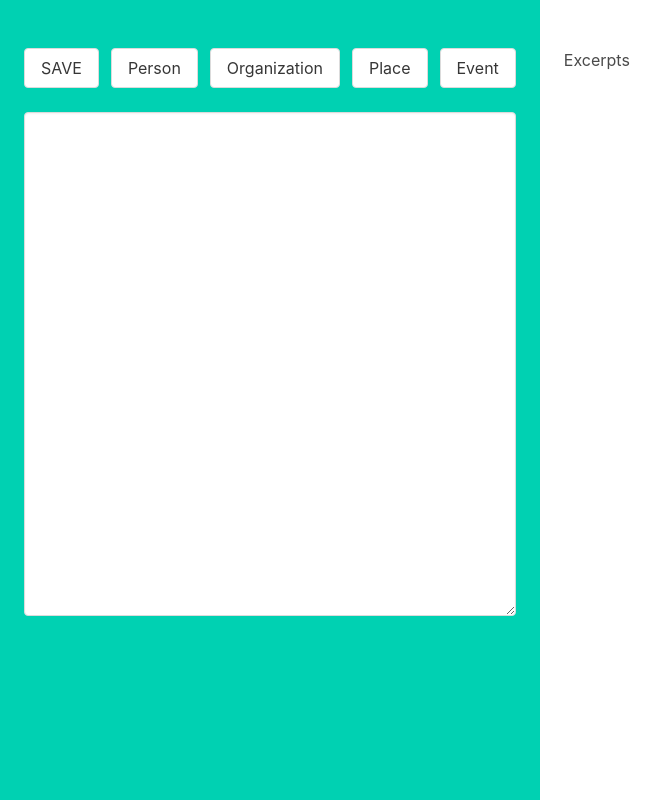
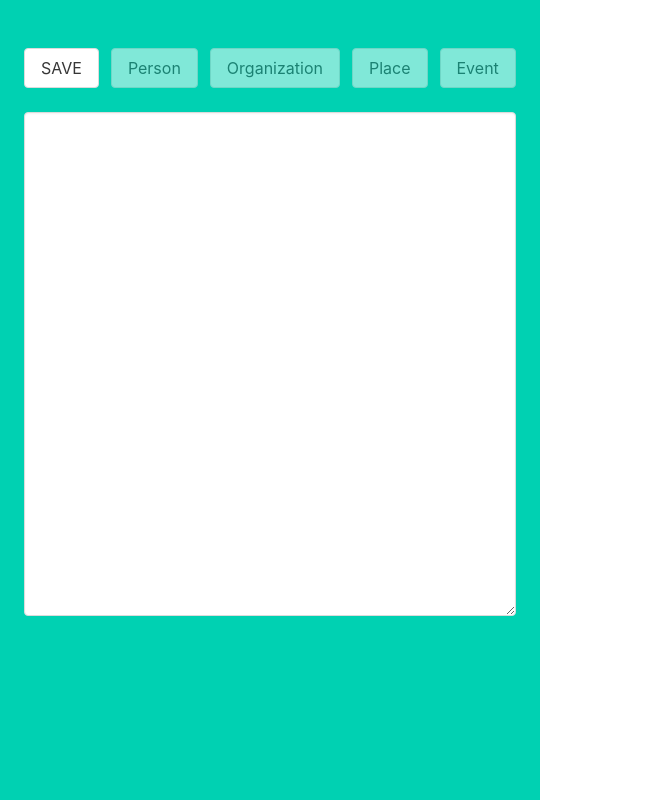
Before and after one commit to sormiston/frontend-challenge, a React (Create React App) app: page / in a window 1280 px wide. Shown: the whole page, without its empty margins (0-669 px from the left). Built offline with nearby package versions, Linux system fonts and the light colour scheme.

Commit message:
scale-up printing of tag excerpts

```diff
--- a/package.json
+++ b/package.json
@@ -11,6 +11,7 @@
     "react": "^17.0.1",
     "react-dom": "^17.0.1",
     "react-scripts": "4.0.0",
+    "react-uuid": "^1.0.2",
     "styled-components": "^5.2.0",
     "web-vitals": "^0.2.4"
   },
--- /dev/null
+++ b/src/AnnotationsReader.jsx
@@ -0,0 +1,22 @@
+import React, { useState } from 'react'
+import ExcerptCard from './ExcerptCard'
+import uuid from 'react-uuid'
+
+export default function AnnotationsReader({ data }) {
+  // extract tag arrays from data object - POPE
+
+  return (
+    <div>
+      {data.tags.Person.map(({ start, end }, key) => {
+        return (
+          <ExcerptCard
+            key={uuid()}
+            text={data.text.substring(start, end)}
+            start={start}
+            end={end}
+          />
+        )
+      })}
+    </div>
+  )
+}
--- a/src/App.js
+++ b/src/App.js
@@ -1,6 +1,8 @@
 import React, { useReducer, useState, useEffect } from 'react'
+import uuid from 'react-uuid'
 import TagButton from './TagButton'
 import Layout from './Layout'
+import AnnotationsReader from './AnnotationsReader'
 
 export const ACTIONS = Object.freeze({
   MERGE_TEXT: 'merge_text',
@@ -128,27 +130,21 @@ function App() {
           onKeyDown={(e) => handleClear(e)}
           onSelect={(e) => handleSelect(e)}
         />
-        <button className="button" onClick={save}>SAVE</button>
-        <TagButton
-          tag={TAGS.PERSON}
-          dispatch={dispatch}
-          indices={indices}
-        />
-        <TagButton
-          tag={TAGS.ORG}
-          dispatch={dispatch}
-          indices={indices}
-        />
-        <TagButton
-          tag={TAGS.PLACE}
-          dispatch={dispatch}
-          indices={indices}
-        />
-        <TagButton
-          tag={TAGS.EVENT}
-          dispatch={dispatch}
-          indices={indices}
-        />
+        <button className='button' onClick={save}>
+          SAVE
+        </button>
+
+        {Object.keys(TAGS).map((k) => (
+          <TagButton
+            key={uuid()}
+            tag={TAGS[k]}
+            dispatch={dispatch}
+            indices={indices}
+            selectionValid={selectionValid}
+          />
+        ))}
+
+        <AnnotationsReader data={data} />
       </Layout>
     </div>
   )
--- /dev/null
+++ b/src/ExcerptCard.jsx
@@ -0,0 +1,30 @@
+import React from 'react'
+
+export default function ExcerptCard({ text, start, end }) {
+  return (
+    <div className='card'>
+      <header className='card-header'>
+        <p className='card-header-title'>Component</p>
+        <a
+          href='#'
+          className='card-header-icon'
+          aria-label='more options'
+        >
+          <span className='icon'>
+            <i className='fas fa-angle-down' aria-hidden='true'></i>
+          </span>
+        </a>
+      </header>
+      <div className='card-content'>
+        <div className='content'>
+          {text}
+          <small>
+            {start} {end}
+          </small>
+          <br />
+
+        </div>
+      </div>
+    </div>
+  )
+}
--- a/src/Layout.jsx
+++ b/src/Layout.jsx
@@ -36,14 +36,14 @@ export default function Layout(props) {
           </div>
           <div className="level-right">
             <div className="level-item">
-              {props.children.slice(2)}
+              {props.children[2]}
             </div>
           </div>
         </div>
         {props.children[0]}
       </section>
       <section className="section" id="annotate-section">
-       Excerpts
+          {props.children[3]}
       </section>
     </Main>
   )
--- a/src/TagButton.jsx
+++ b/src/TagButton.jsx
@@ -1,11 +1,12 @@
 import React from 'react'
 import { ACTIONS } from './App'
 
-export default function TagButton({ tag, dispatch, indices }) {
+export default function TagButton({ tag, dispatch, indices, selectionValid }) {
 
   return (
 
     <button
+      disabled={!selectionValid}
       className="button ml-3"
       onClick={(e) => {
 
--- a/src/index.js
+++ b/src/index.js
@@ -1,7 +1,7 @@
 import React from 'react';
 import ReactDOM from 'react-dom';
 import App from './App';
-import reportWebVitals from './reportWebVitals';
+
 
 ReactDOM.render(
 
@@ -13,4 +13,3 @@ ReactDOM.render(
 // If you want to start measuring performance in your app, pass a function
 // to log results (for example: reportWebVitals(console.log))
 // or send to an analytics endpoint. Learn more: https://bit.ly/CRA-vitals
-reportWebVitals();
--- a/src/reportWebVitals.js
+++ /dev/null
@@ -1,13 +0,0 @@
-const reportWebVitals = onPerfEntry => {
-  if (onPerfEntry && onPerfEntry instanceof Function) {
-    import('web-vitals').then(({ getCLS, getFID, getFCP, getLCP, getTTFB }) => {
-      getCLS(onPerfEntry);
-      getFID(onPerfEntry);
-      getFCP(onPerfEntry);
-      getLCP(onPerfEntry);
-      getTTFB(onPerfEntry);
-    });
-  }
-};
-
-export default reportWebVitals;
```
Also changed, not shown: src/setupTests.js (deleted, +0 -5 lines), 2 other files (tests, documents, lock files or other folders).
